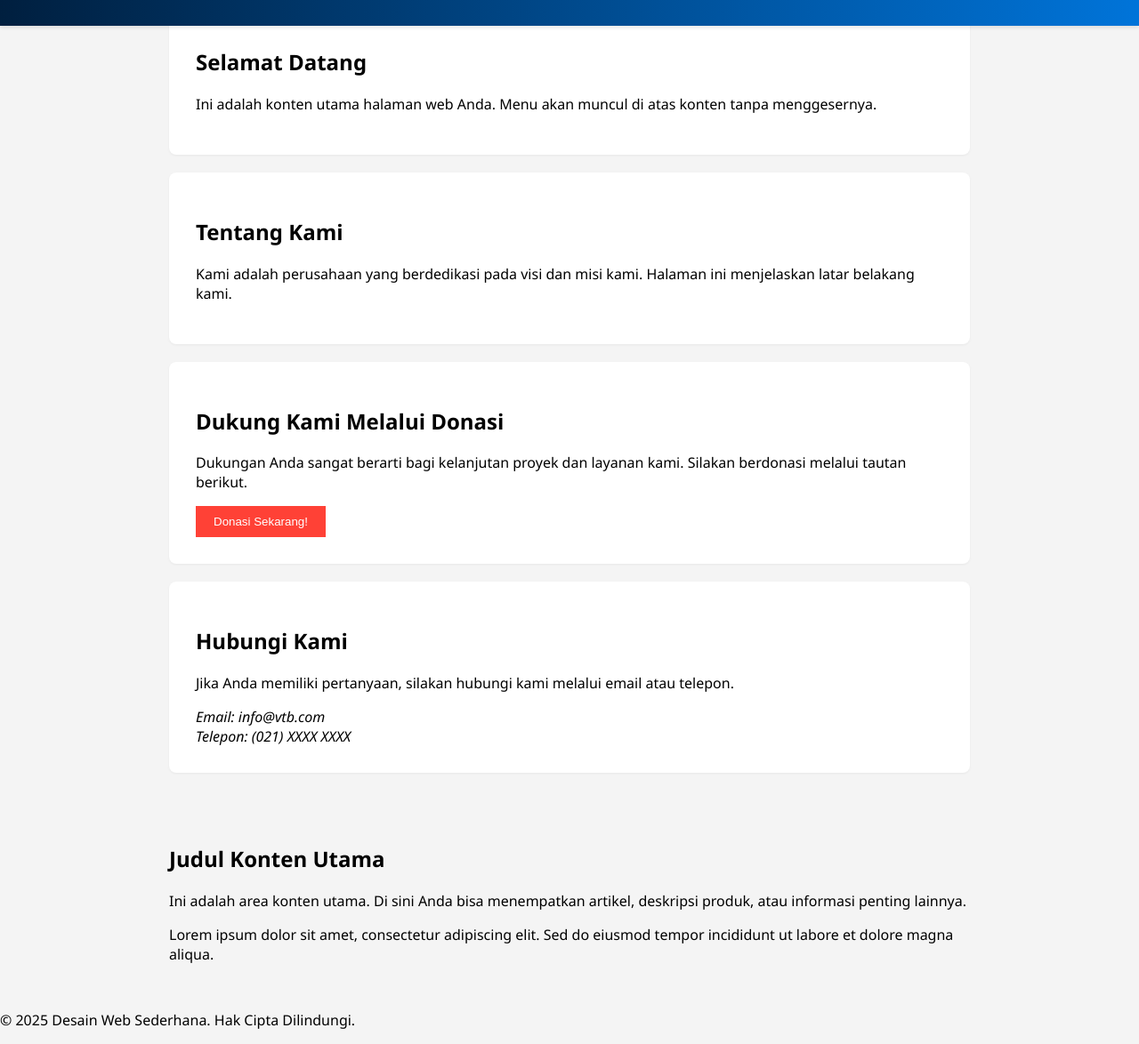
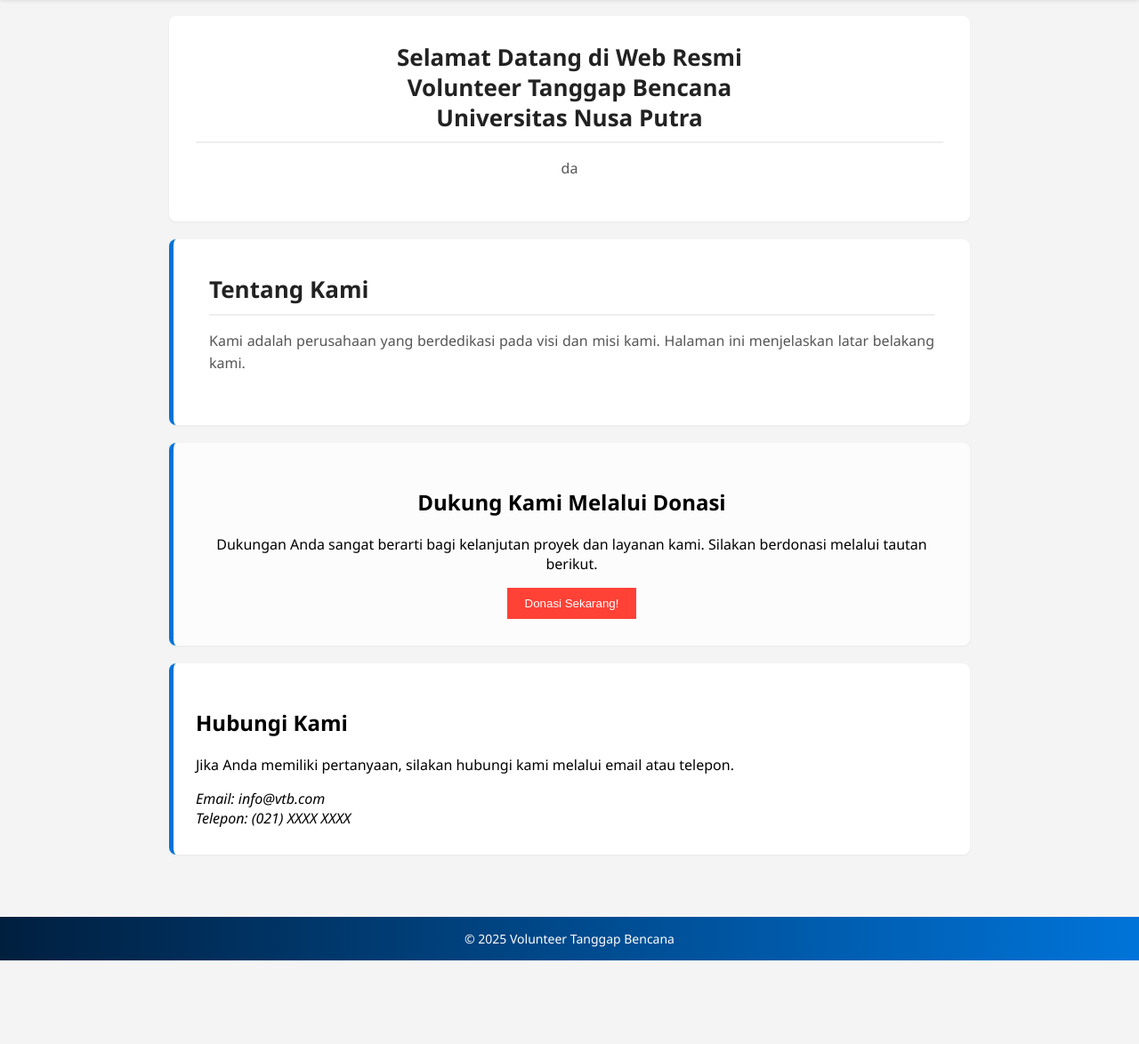
Before and after one commit to Sailerry17/VTB, a plain HTML site: page frontend/index.html in a window 1280 px wide. Shown: the part 82-1256 px from the top of the page at 89% size. After the commit the page ends 1162 px from the top, so only its background shows below. Drawn offline with Linux system fonts and the light colour scheme.

Commit message:
Update Device 2

```diff
--- a/frontend/admin/artikel-admin.html
+++ b/frontend/admin/artikel-admin.html
@@ -28,7 +28,7 @@
         </section>
     </main>
 
-    <script src='../frontend/assets/js/api.js'></script>
+    <script src='/VTB/frontend/assets/js/api.js'></script>
 
     <script>
         // Cek Token dan Redirect
--- a/frontend/assets/css/style.css
+++ b/frontend/assets/css/style.css
@@ -1,13 +1,17 @@
-/* Reset dan Dasar */
+/* ========================================================== */
+/* 1. RESET & DASAR                         */
+/* ========================================================== */
 body {
     margin: 0;
-    font-family: 'Segoe UI', 'Segoe UI', Tahoma, Geneva, Verdana, sans-serif;
+    font-family: 'Segoe UI', Tahoma, Geneva, Verdana, sans-serif;
     background-color: #f4f4f4;
-    padding-top: 65px;
-    /* Memberi ruang untuk header tetap */
+    /* Memberi ruang yang cukup untuk header fixed (tinggi header + jarak ekstra, total 80px) */
+    padding-top: 80px;
 }
 
-/* Header */
+/* ========================================================== */
+/* 2. HEADER & LOGO                         */
+/* ========================================================== */
 header {
     background-image: linear-gradient(to right, #001f3f, #0074D9);
     color: white;
@@ -17,41 +21,30 @@ header {
     gap: 25px;
     align-items: center;
     position: fixed;
-    /* Membuat header tetap di atas */
     top: 0;
     width: 100%;
     box-sizing: border-box;
     box-shadow: 0 2px 4px rgba(0, 0, 0, 0.1);
     z-index: 1000;
-    /* Pastikan header di lapisan teratas */
 }
 
 /* Styling Logo */
 .header-logo {
-    /* Logo berada di kolom 1 */
     grid-column: 1 / 2;
     width: 100%;
-    /* Sesuai dengan lebar kolom (50px) */
     height: auto;
     max-height: 40px;
-    /* Batas tinggi logo */
     object-fit: contain;
-    margin-right: 25px;
-    /* Memastikan logo terlihat utuh */
 }
 
-/* Mengelompokkan Judul dan Keterangan di satu area */
+/* Mengelompokkan Judul dan Keterangan */
 .header-text {
-    /* Agar h1 dan p berada di kolom kiri (grid area 1) */
     grid-column: 2 / 3;
 }
 
 /* Tombol Menu */
-/* Tombol Menu */
 .menu-button {
-    /* Tombol berada di kolom 3 */
     grid-column: 3 / 4;
-    grid-row: 1 / 3;
     background: none;
     border: none;
     color: white;
@@ -61,49 +54,43 @@ header {
 }
 
 .page-indicator {
-    /* Styling agar keterangan terlihat halus */
     font-size: 14px;
     margin: 0;
     padding: 0;
     opacity: 0.8;
-    grid-column: 1 / 2;
-    /* Pastikan ia berada di kolom yang sama dengan h1 */
 }
 
 /* Menghilangkan Margin Bawaan h1 */
 header h1 {
     margin: 0;
+    line-height: 1.2;
 }
 
 .menu-button:hover {
     color: #c0c0c0;
 }
 
-/* Sidebar (Menu Navigasi - Efek Overlay) */
+/* ========================================================== */
+/* 3. SIDEBAR NAVIGASI                      */
+/* ========================================================== */
 .sidebar {
     height: 100%;
     width: 0;
-    /* Awalnya tersembunyi */
     position: fixed;
-    /* Kunci posisi, penting untuk Overlay */
     z-index: 999;
-    /* Di bawah header, tetapi di atas konten */
-    top: 65px;
+    top: 80px;
+    /* Dimulai di bawah header + jarak ekstra */
     right: 0;
-    /* Posisikan di kanan */
     background-image: linear-gradient(to bottom, #001a35, #003366);
     overflow-x: hidden;
     transition: 0.5s;
-    /* Efek transisi */
-    padding-top: 50px;
-    /* Memberi ruang di bawah header */
+    padding-top: 10px;
     box-shadow: -5px 0 15px rgba(0, 0, 0, 0.3);
 }
 
 /* Kelas untuk Menampilkan Sidebar */
 .sidebar.open {
     width: 280px;
-    /* Lebar saat terbuka */
 }
 
 /* Item di Sidebar */
@@ -121,24 +108,31 @@ header h1 {
     display: block;
     transition: 0.3s;
     border-bottom: 1px solid rgba(255, 255, 255, 0.1);
-    /* Garis pemisah halus */
 }
 
-.sidebar li a:hover {
+.sidebar li a:hover,
+.sidebar li a.active {
+    /* Styling untuk link yang sedang aktif */
     color: #f1f1f1;
-    background-color: rgba(0, 116, 217, 0.4);
+    background-color: rgba(0, 116, 217, 0.6);
     padding-left: 35px;
-    /* Sedikit efek dorongan saat di-hover */
 }
 
-/* Konten Utama */
+/* ========================================================== */
+/* 4. KONTEN UTAMA (KARTU PUTIH)            */
+/* ========================================================== */
 main {
     padding: 20px;
     max-width: 900px;
     margin: 0 auto;
+    /* Margin dan Padding-top sudah diatur oleh BODY, jadi di sini 0 */
 }
 
-section {
+/* Aturan dasar yang berlaku untuk SEMUA kolom konten */
+#beranda,
+#tentang,
+#donasi,
+#kontak {
     background-color: white;
     padding: 30px;
     margin-bottom: 20px;
@@ -146,9 +140,79 @@ section {
     box-shadow: 0 1px 3px rgba(0, 0, 0, 0.05);
 }
 
-/* Opsional: Membuat sedikit opacity pada konten saat menu terbuka */
-/*
-body.menu-open main {
-    opacity: 0.5;
+/* Pengaturan Judul (H2) yang Di-bold */
+.section-heading {
+    font-size: 26px;
+    font-weight: 700;
+    color: #222;
+    margin-top: 0;
+    margin-bottom: 15px;
+    /* Jarak antara judul dan konten di bawahnya */
+    border-bottom: 2px solid #eee;
+    /* Garis pemisah halus */
+    padding-bottom: 10px;
+    line-height: 1.3;
 }
-*/
+
+/* Pengaturan Konten (Paragraf, dll.) */
+.section-content {
+    font-size: 16px;
+    line-height: 1.6;
+    color: #555;
+}
+
+/* --- Penyesuaian Style Unik per ID --- */
+
+#beranda {
+    text-align: center;
+}
+
+#tentang {
+    text-align: justify;
+    border-left: 5px solid #0074D9;
+    padding: 40px;
+}
+
+#donasi {
+    text-align: center;
+    background-color: #fcfcfc;
+    border-left: 5px solid #0074D9;
+}
+
+#kontak {
+    text-align: left;
+    border-left: 5px solid #0074D9;
+    padding-left: 25px;
+}
+
+/* Styling Tombol Donasi */
+.donate-button {
+    display: inline-block;
+    padding: 12px 25px;
+    background-color: #ff4136;
+    color: white;
+    border: none;
+    border-radius: 5px;
+    cursor: pointer;
+    text-decoration: none;
+    margin-top: 15px;
+    font-weight: bold;
+    transition: background-color 0.3s;
+}
+
+.donate-button:hover {
+    background-color: #cc291e;
+}
+
+/* ========================================================== */
+/* 5. FOOTER (Hak Cipta)                    */
+/* ========================================================== */
+.footer {
+    background-image: linear-gradient(to right, #001f3f, #0074D9);
+    color: white;
+    text-align: center;
+    padding: 15px 20px;
+    font-size: 14px;
+    /* Memberi sedikit jarak margin atas agar tidak menempel langsung ke section terakhir */
+    margin-top: 30px;
+}
--- a/frontend/index.html
+++ b/frontend/index.html
@@ -35,16 +35,21 @@
     <main>
 
         <section id="beranda">
-            <h2>Selamat Datang</h2>
-            <p>Ini adalah konten utama halaman web Anda. Menu akan muncul di atas konten tanpa menggesernya.</p>
+            <h2 class="section-heading">Selamat Datang di Web Resmi<br>Volunteer Tanggap Bencana<br>Universitas Nusa Putra</h2>
+
+            <div class="section-content">
+                <p>da</p>
+            </div>
         </section>
 
 
         <section id="tentang">
-            <h2>Tentang Kami</h2>
-            <p>Kami adalah perusahaan yang berdedikasi pada visi dan misi kami. Halaman ini menjelaskan latar belakang
-                kami.</p>
-        </section>
+    <h2 class="section-heading">Tentang Kami</h2>
+    <div class="section-content">
+        <p>Kami adalah perusahaan yang berdedikasi pada visi dan misi kami. Halaman ini menjelaskan latar belakang
+            kami.</p>
+    </div>
+</section>
 
         <section id="donasi">
             <h2>Dukung Kami Melalui Donasi</h2>
@@ -66,35 +71,8 @@
 
     </main>
 
+    <footer class="footer">© 2025 Volunteer Tanggap Bencana</footer>
+
     <script src="assets/js/script.js"></script>
 </body>
-
 </html>
-</nav>
-
-<div class="container">
-    <main class="main-content">
-        <h2>Judul Konten Utama</h2>
-        <p>Ini adalah area konten utama. Di sini Anda bisa menempatkan artikel, deskripsi produk, atau informasi penting
-            lainnya.</p>
-        <p>Lorem ipsum dolor sit amet, consectetur adipiscing elit. Sed do eiusmod tempor incididunt ut labore et dolore
-            magna aliqua.</p>
-    </main>
-
-    <aside class="sidebar">
-        <h3>Sidebar</h3>
-        <ul>
-            <li>Item Sidebar 1</li>
-            <li>Item Sidebar 2</li>
-            <li>Item Sidebar 3</li>
-        </ul>
-    </aside>
-</div>
-
-<footer>
-    <p>&copy; 2025 Desain Web Sederhana. Hak Cipta Dilindungi.</p>
-</footer>
-
-</body>
-
-</html>
```
